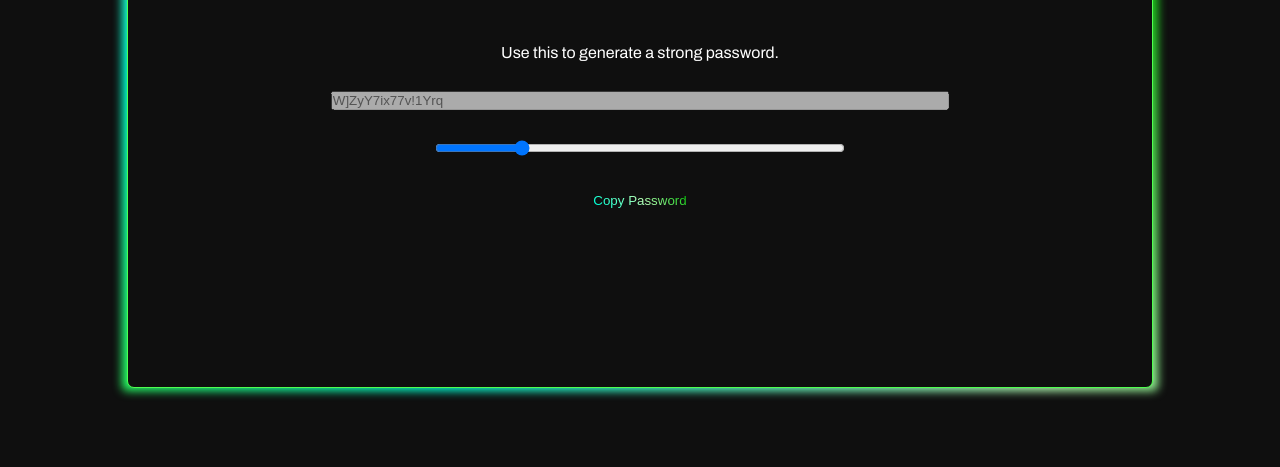
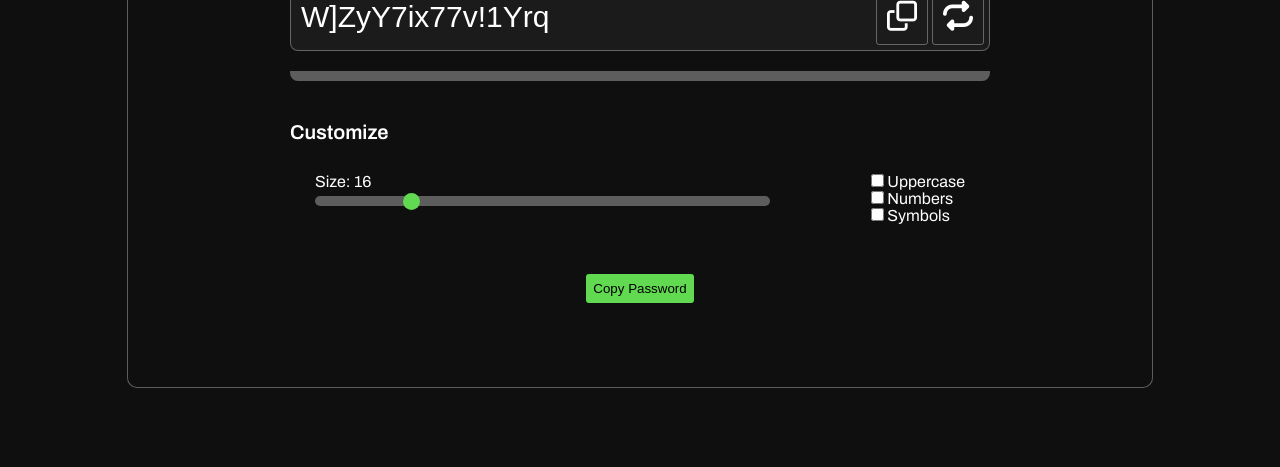
Before and after one commit to nsleo/Password-Generator, a plain HTML site: page index.html in a window 1280 px wide. Shown: the part 333-800 px from the top of the page. Drawn offline with Linux system fonts and the light colour scheme.

Commit message:
added style

```diff
--- a/index.html
+++ b/index.html
@@ -7,6 +7,8 @@
   <title>Document</title>
   <link rel="stylesheet" href="style.css">
   <script defer src="app.js"></script>
+  <script defer src="https://kit.fontawesome.com/227c1d0653.js" crossorigin="anonymous"></script>
+
 </head>
 <body>
 
@@ -14,14 +16,70 @@
 
   <h1>Password Generator</h1>
 
-  <p>
+  <p class="subtitle">
     Use this to generate a strong password.
   </p>
 
-  <input type="text" name="password" id="password" disabled>
-  <input type="range" name="password-length" id="password-length" value="16" min="4" max="64">
 
-  <button id="copy">Copy Password</button>
+  <div class="display">
+
+    <div class="wrapper">
+
+      <input type="text" name="password" id="password" disabled>
+
+      <div class="buttons">
+        <button id="copy2">
+          <i class="fa-regular fa-clone"></i>
+        </button>
+        <button id="regen">
+          <i class="fa-solid fa-repeat"></i>
+        </button>
+      </div>
+
+
+    </div>
+
+    <div class="indicator">
+      <div class="bar" class="bar" style="width: 90%"></div>
+    </div>
+
+  </div>
+
+
+
+  <div id="customizeTitleDiv">
+    <span id="customizeTitle">Customize</span>
+  </div>
+
+  <div class="customize">
+
+
+    <div class="size">
+      <p>Size: <span id="customSize">16</span></p>
+      <input type="range" name="password-length" id="password-length" value="16" min="4" max="64">
+    </div>
+
+    <div class="actions">
+      <label class="checkbox">
+        <input type="checkbox">
+        <span>Uppercase</span>
+      </label>
+      <label class="checkbox">
+        <input type="checkbox">
+        <span>Numbers</span>
+      </label>
+      <label class="checkbox">
+        <input type="checkbox">
+        <span>Symbols</span>
+      </label>
+    </div>
+
+  </div>
+
+
+  <div id="copyButton">
+    <button id="copy">Copy Password</button>
+  </div>
 
   </div>
 
--- a/style.css
+++ b/style.css
@@ -28,111 +28,160 @@ div.content {
   justify-content: center;
   align-items: center;
   flex-direction: column;
-  /* z-index: 9997; */
   background: #0f0f0f;
-  border: 1px solid #4fff4f;
-  border-radius: 7px;
+  border: 1px solid rgba(255, 255, 255, 0.327);
+  border-radius: 10px;
 }
 
-div.content::before {
-  position: absolute;
-  content: '';
-  width: 81%;
-  height: 81vh;
-  border-radius: 5px;
-  z-index: -1;
-  opacity: 1;
-  filter: blur(5px);
-  background: linear-gradient(
-    45deg,
-    #4fff4f,
-    #00ff00,
-    #fffb00,
-    #48ff00,
-    #00ffd5,
-    #b5ffb5,
-    #00c100,
-    #57d457,
-    #5aff5a
-  );
-  background-size: 400%;
-  animation: rgb 20s linear infinite;
+div.display {
+  width: 80%;
+  max-width: 700px;
 }
 
-
-@keyframes rgb {
-  0% {
-    background-position: 0 0;
-  }
-  50% {
-    background-position: 400% 0;
-  }
-  100% {
-    background-position: 0 0;
-  }
+h1 {
+  margin-bottom: 20px;
 }
 
-
-h1 {
-  margin: 30px;
+p.subtitle {
+  margin-bottom: 80px;
 }
 
-p {
-  margin: 30px;
+div.wrapper {
+  padding: 5px;
+  border: 1px solid rgba(255, 255, 255, 0.327);
+  border-radius: 8px;
+  background: #3d3d3d44;
+  display: flex;
+  justify-content: space-between;
+}
+
+div.buttons {
+  display: flex;
 }
 
 input#password {
   width: 60%;
+  padding: 1px;
+  margin-left: 4px;
+  border-radius: 6px;
+  border: none;
+  color: white;
+  font-size: 30px;
+  background: none;
 }
 
-input#password-length {
-  margin: 30px;
-  width: 40%;
+div.display button {
+  background: none;
+  border: 1px solid rgba(255, 255, 255, 0.327);
+  padding: 10px;
+  border-radius: 3px;
+  color: white;
+  font-size: 30px;
+  cursor: pointer;
+  margin-left: 4px;
+}
+div.display button:hover {
+  background: rgba(255, 255, 255, 0.119);
 }
 
-button#copy {
-  width: 96px;
-  height: 30px;
-  z-index: 1;
-  background: #0f0f0f;
-  color: white;
-  border: 1px solid #0f0f0f;
-  border-radius: 5px;
-  background: linear-gradient(
-    45deg,
-    #4fff4f,
-    #00ff00,
-    #fffb00,
-    #48ff00,
-    #00ffd5,
-    #b5ffb5,
-    #00c100,
-    #57d457,
-    #5aff5a
-  );
-  background-size: 400%;
-  animation: rgb 20s linear infinite;
-  -webkit-background-clip: text;
-  -webkit-text-fill-color: transparent;
+div.indicator {
+  height: 10px;
+  margin-top: 20px;
+  background-color: rgba(255, 255, 255, 0.327);
+  /* border-radius: 8px; */
+  border-bottom-left-radius: 8px;
+  border-bottom-right-radius: 8px;
 }
 
-button#copy:hover {
+div.indicator .bar {
+  height: 10px;
+  width: 90px;
+  border-top-right-radius: 8px;
+  border-bottom-left-radius: 8px;
+  border-bottom-right-radius: 8px;
+  transition: all 0.2s;
+}
+
+div.indicator .bar.completed {
+  border-bottom-right-radius: 0;
+}
+div.indicator .bar.critical {
+  background-color: #da5757;
+}
+div.indicator .bar.warning {
+  background-color: #dad857;
+}
+div.indicator .bar.safe {
+  background-color: #61da51;
+}
+
+div#customizeTitleDiv {
+  font-weight: 600;
+  margin-top: 40px;
+  margin-bottom: 30px;
+  width: 75%;
+  max-width: 700px;
+}
+div#customizeTitleDiv span {
+  font-size: 20px;
+}
+
+div.customize {
+  display: flex;
+  flex-direction: row;
+  justify-content: space-between;
+  width: 75%;
+  max-width: 650px;
+}
+
+div.size {
+  display: flex;
+  flex-direction: column;
+  width: 70%;
+}
+div.size input {
+  -webkit-appearance: none;
+  margin-top: 6px;
+  width: 100%;
+  height: 10px;
+  background: rgba(255, 255, 255, 0.327);
+  border-radius: 10px;
+}
+input[type="range"]::-webkit-slider-thumb {
+  -webkit-appearance: none;
+  appearance: none;
+  background-color: #61da51;
+  width: 17px;
+  height: 17px;
+  border-radius: 50%;
+}
+
+div.actions {
+  display: flex;
+  flex-direction: column;
+}
+
+
+
+
+
+
+
+div#copyButton {
+  width: 80%;
+  max-width: 650px;
+  display: flex;
+  justify-content: center;
+}
+
+div#copyButton button {
+  margin-top: 50px;
+  background: #61da51;
   border: none;
-  color: black;
-  background: linear-gradient(
-    45deg,
-    #4fff4f,
-    #00ff00,
-    #fffb00,
-    #48ff00,
-    #00ffd5,
-    #b5ffb5,
-    #00c100,
-    #57d457,
-    #5aff5a
-  );
-  background-size: 400%;
-  animation: rgb 20s linear infinite;
-  /* -webkit-background-clip: initial; */
-  -webkit-text-fill-color: black;
+  border-radius: 3px;
+  padding: 7px;
+  cursor: pointer;
 }
+div#copyButton button:hover {
+  background: #52af46;
+}
--- /dev/null
+++ b/style2.css
@@ -0,0 +1,138 @@
+@import url('https://fonts.googleapis.com/css2?family=Archivo:ital,wght@0,200;0,300;0,400;0,500;0,600;0,700;0,800;0,900;1,200;1,300;1,400;1,500;1,600;1,700;1,800;1,900&display=swap');
+
+* {
+  margin: 0;
+  padding: 0;
+  text-decoration: none;
+  outline: 0;
+}
+
+body {
+  min-height: 100vh;
+  width: 100%;
+  display: flex;
+  justify-content: center;
+  align-items: center;
+  flex-direction: column;
+  font-family: 'Archivo', sans-serif;
+  color: #4fff4f;
+  color: white;
+  background-color: #0f0f0f;
+}
+
+
+div.content {
+  width: 80%;
+  height: 80vh;
+  display: flex;
+  justify-content: center;
+  align-items: center;
+  flex-direction: column;
+  /* z-index: 9997; */
+  background: #0f0f0f;
+  border: 1px solid #4fff4f;
+  border-radius: 10px;
+}
+
+div.content::before {
+  position: absolute;
+  content: '';
+  width: 81%;
+  height: 81vh;
+  border-radius: 9px;
+  z-index: -1;
+  opacity: 1;
+  filter: blur(1px);
+  background: linear-gradient(
+    45deg,
+    #4fff4f,
+    #00ff00,
+    #fffb00,
+    #48ff00,
+    #00ffd5,
+    #b5ffb5,
+    #00c100,
+    #57d457,
+    #5aff5a
+  );
+  background-size: 400%;
+  animation: rgb 20s linear infinite;
+}
+
+
+@keyframes rgb {
+  0% {
+    background-position: 0 0;
+  }
+  50% {
+    background-position: 400% 0;
+  }
+  100% {
+    background-position: 0 0;
+  }
+}
+
+
+h1 {
+  margin: 30px;
+}
+
+p {
+  margin: 30px;
+}
+
+input#password {
+  width: 60%;
+}
+
+input#password-length {
+  margin: 30px;
+  width: 40%;
+}
+
+button#copy {
+  width: 96px;
+  height: 30px;
+  z-index: 1;
+  background: #0f0f0f;
+  color: white;
+  border: 1px solid #0f0f0f;
+  border-radius: 5px;
+  background: linear-gradient(
+    45deg,
+    #4fff4f,
+    #00ff00,
+    #fffb00,
+    #48ff00,
+    #00ffd5,
+    #b5ffb5,
+    #00c100,
+    #57d457,
+    #5aff5a
+  );
+  background-size: 400%;
+  animation: rgb 20s linear infinite;
+  -webkit-background-clip: text;
+  -webkit-text-fill-color: transparent;
+}
+
+button#copy:hover {
+  border: none;
+  color: black;
+  background: linear-gradient(
+    45deg,
+    #4fff4f,
+    #00ff00,
+    #fffb00,
+    #48ff00,
+    #00ffd5,
+    #b5ffb5,
+    #00c100,
+    #57d457,
+    #5aff5a
+  );
+  background-size: 400%;
+  animation: rgb 20s linear infinite;
+  /* -webkit-background-clip: initial; */
+  -webkit-text-fill-color: black;
+}
```
